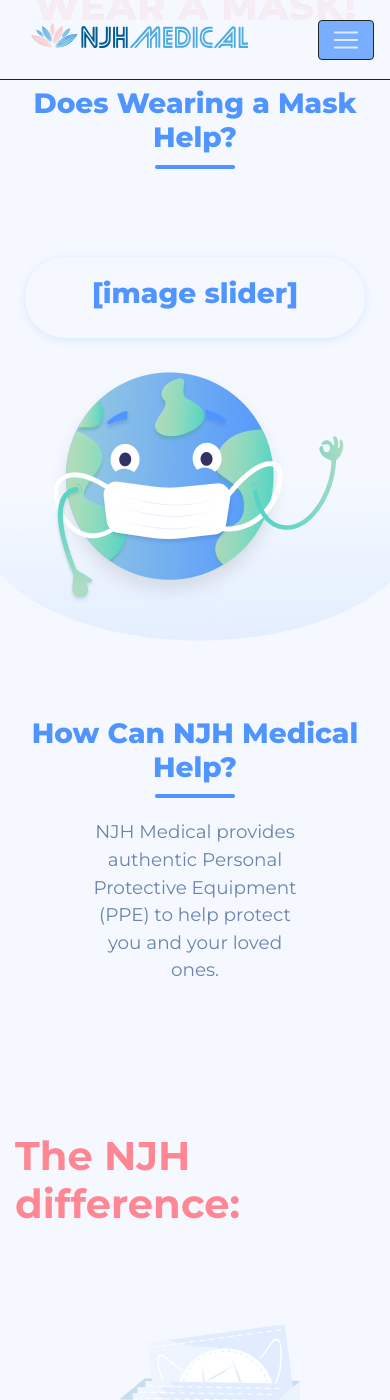
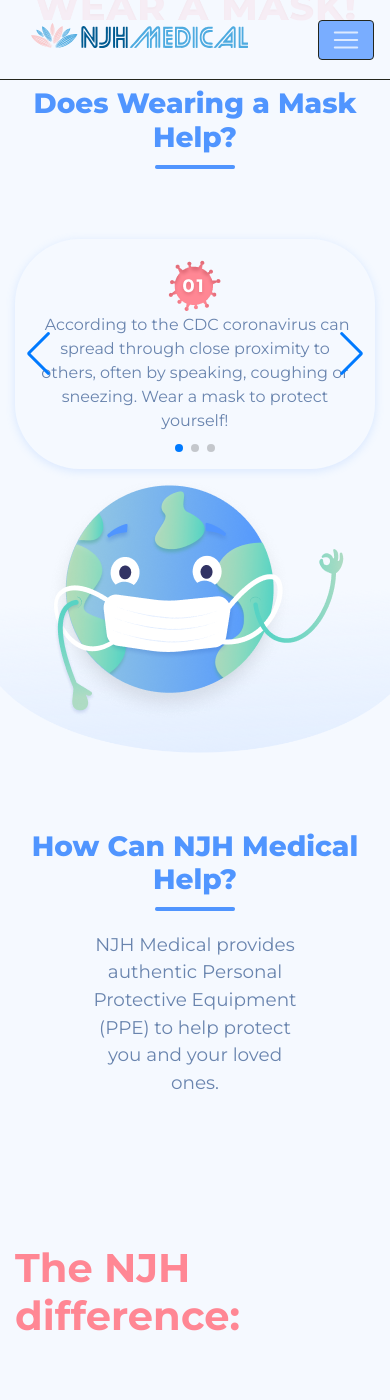
Before and after one commit to vi-vi-io/NJHmedical, a Jekyll site: the page built from index.markdown, in a window 390 px wide and 1400 px high, scrolled down 408 px. Built offline with Jekyll 4.4.1, drawn with Linux system fonts in a browser that asks for light colours; nearby versions of some CDN libraries.

Commit message:
add swipers, favicon update

```diff
--- a/_includes/cta.html
+++ b/_includes/cta.html
@@ -9,25 +9,52 @@
         </div>
         <div class="row">
             <div class="align-self-center col-12 col-sm-10 offset-sm-1 col-md-6 offset-md-0 col-lg-4">
-                <div class="d-lg-none white-box"><h3>[image slider]</h3></div>
+
+                <div class="d-lg-none">
+                    <!-- Slider main container -->
+                    <div class="swiper-container">
+                        <!-- Additional required wrapper -->
+                        <div class="swiper-wrapper">
+                            <!-- Slides -->
+                            <div class="swiper-slide white-box">
+                                <img src="./assets/images/cta_virus_1.png" alt="1.">
+                                <p> According to the CDC coronavirus can spread through close proximity to others, often by speaking, coughing or sneezing. Wear a mask to protect yourself!</p>
+                            </div>
+                            <div class="swiper-slide white-box">
+                                <img src="./assets/images/cta_virus_2.png" alt="2.">
+                                <p>Recent studies indicate a significant portion of people who have COVID-19 don’t show symptoms, and the virus can spread before they realize they are sick. Wear a mask and save others!</p>
+                            </div>
+                            <div class="swiper-slide white-box">
+                                <img src="./assets/images/cta_virus_3.png" alt="3.">
+                                <p>Wearing a mask reduces your chances of getting covid by <span class="text-clr-1 text-wt-700">65%</span>!</p>
+                            </div>
+                        </div>
+                        <!-- Paginator -->
+                        <div class="swiper-pagination"></div>
+                        <!-- Navigation buttons -->
+                        <div class="swiper-button-prev"></div>
+                        <div class="swiper-button-next"></div>
+                    </div>
+                </div>
+
                 <div class="d-none d-lg-block white-box">
-                    <img src="./assets/images/cta_virus_1.png" alt="">
+                    <img src="./assets/images/cta_virus_1.png" alt="1.">
                     <p> According to the CDC coronavirus can spread through close proximity to others, often by speaking, coughing or sneezing. Wear a mask to protect yourself!</p>
                 </div>
             </div>
             <div class="col-12 col-sm-10 offset-sm-1 col-md-6 offset-md-0 col-lg-4">
                 <img src="./assets/images/cta_globe.png" alt="A globe wearing a protective mask" class="img-cta-globe">
                 <div class="d-none d-lg-block white-box">
-                    <img src="./assets/images/cta_virus_3.png" alt="">
+                    <img src="./assets/images/cta_virus_3.png" alt="3.">
                     <p>Wearing a mask reduces your chances of getting covid by <span class="text-clr-1 text-wt-700">65%</span>!</p>
                 </div>
             </div>
             <div class="align-self-center col-12 col-sm-10 offset-sm-1 col-md-6 offset-md-0 col-lg-4">
                 <div class="d-none d-lg-block white-box">
-                    <img src="./assets/images/cta_virus_2.png" alt="">
+                    <img src="./assets/images/cta_virus_2.png" alt="2.">
                     <p>Recent studies indicate a significant portion of people who have COVID-19 don’t show symptoms, and the virus can spread before they realize they are sick. Wear a mask and save others!</p>
                 </div>
             </div>
         </div>
     </div><!-- END .container -->
-</section><!-- End HOME content -->
+</section><!-- End CTA content -->
--- a/_includes/head.html
+++ b/_includes/head.html
@@ -3,6 +3,7 @@
     <meta charset="utf-8">
     <title>{{ page.title }} &ndash; {{ site.title }}</title>
     <link href="https://fonts.googleapis.com/css2?family=Montserrat:ital,wght@0,100;0,200;0,300;0,400;0,500;0,600;0,700;0,800;0,900;1,100;1,200;1,300;1,400;1,500;1,600;1,700;1,800;1,900&display=swap" rel="stylesheet">
+    <link rel="stylesheet" href="https://unpkg.com/swiper/swiper-bundle.min.css">
     <link rel="stylesheet" href="{{ "/assets/css/main.css" | relative_url }}">
     <link rel="shortcut icon" type="image/png" href="favicon.png">
 </head>
--- a/_includes/resources.html
+++ b/_includes/resources.html
@@ -9,19 +9,45 @@
         </div>
         <div class="row row-eq-height">
             <div class="align-self-center col-12 col-sm-10 offset-sm-1 col-md-6 offset-md-0 col-lg-4">
-                {% include svg/resources_topic_left.svg %}
+                <div class="d-none d-lg-block">
+                    {% include svg/resources_topic_left.svg %}
+                </div>
                 <div class="d-lg-none">
-                    <div class="white-box">
-                        <h3>[image slider]</h3>
+                    <div class="">
+                        <!-- Slider main container -->
+                        <div class="swiper-container">
+                            <!-- Additional required wrapper -->
+                            <div class="swiper-wrapper">
+                                <!-- Slides -->
+                                <div class="swiper-slide">
+                                    {% include svg/resources_topic_left.svg %}
+                                </div>
+                                <div class="swiper-slide">
+                                    {% include svg/resources_topic_top.svg %}
+                                </div>
+                                <div class="swiper-slide">
+                                    {% include svg/resources_topic_right.svg %}
+                                </div>
+                            </div>
+                            <!-- Paginator -->
+                            <div class="swiper-pagination"></div>
+                            <!-- Navigation buttons -->
+                            <div class="swiper-button-prev"></div>
+                            <div class="swiper-button-next"></div>
+                        </div>
                     </div>
                 </div>
             </div>
             <div class="col-12 col-sm-10 offset-sm-1 col-md-6 col-lg-4 offset-md-0">
-                {% include svg/resources_topic_top.svg %}
+                <div class="d-none d-lg-block">
+                    {% include svg/resources_topic_top.svg %}
+                </div>
                 {% include svg/resources_doctor.svg %}
             </div>
             <div class="align-self-center col-12 col-sm-10 offset-sm-1 col-md-6 offset-md-0 col-lg-4">
-                {% include svg/resources_topic_right.svg %}
+                <div class="d-none d-lg-block">
+                    {% include svg/resources_topic_right.svg %}
+                </div>
             </div>
         </div>
     </div><!-- END .container -->
--- a/_layouts/default.html
+++ b/_layouts/default.html
@@ -103,6 +103,7 @@
         <script src="https://code.jquery.com/jquery-3.2.1.min.js"></script>
         <script src="https://cdnjs.cloudflare.com/ajax/libs/popper.js/1.12.9/umd/popper.min.js"></script>
         <script src="https://maxcdn.bootstrapcdn.com/bootstrap/4.0.0/js/bootstrap.min.js"></script>
+        <script src="https://unpkg.com/swiper/swiper-bundle.min.js"></script>
 
         <!-- <script type="text/javascript" src="./assets/js/jquery.mousewheel.min.js"></script> -->
 
--- a/_sass/default.scss
+++ b/_sass/default.scss
@@ -203,7 +203,10 @@
     background: $color-white;
     opacity: 1;
 }
-
+//Swiper (https://swiperjs.com)
+.swiper-container {
+    .swiper-slide.white-box {margin: 0;}
+}
 @media only screen and (min-width: 576px) {
     .white-box {padding: 25px;}
     .modal {
--- a/_sass/includes/_resources.scss
+++ b/_sass/includes/_resources.scss
@@ -7,18 +7,18 @@
             .ellipse_s, .ellipse_m { transform: scale(1.1); }
         }
     }
-    svg#resources_topic_left { transform-origin: top left; display: none;}
-    svg#resources_topic_right { transform-origin: top right; display: none;}
-    svg#resources_topic_top { transform-origin: top; display: none;}
+    svg#resources_topic_left { transform-origin: top left;}
+    svg#resources_topic_right { transform-origin: top right;}
+    svg#resources_topic_top { transform-origin: top;}
 }
 
 @media only screen and (min-width: 576px) {}
 @media only screen and (min-width: 768px) {}
 @media only screen and (min-width: 992px) {
     section#resources {
-        svg#resources_topic_left {display: block;}
-        svg#resources_topic_right {display: block;}
-        svg#resources_topic_top {display: block;}
+        svg#resources_topic_left {}
+        svg#resources_topic_right {}
+        svg#resources_topic_top {}
     }
 }
 @media only screen and (min-width: 1200px) {}
--- a/assets/js/main.js
+++ b/assets/js/main.js
@@ -79,4 +79,17 @@
         basket = ["Item", "Quantity"];
         document.getElementById("order_basket_table").innerHTML = "";
     });//CLOSE ==> clear button
+//
+    var mySwiper = new Swiper('.swiper-container', {
+        loop: true,
+        effect: 'flip',
+        grabCursor: true,
+        pagination: {
+            el: '.swiper-pagination',
+        },
+        navigation: {
+            nextEl: '.swiper-button-next',
+            prevEl: '.swiper-button-prev',
+        },
+    })
 });//CLOSE ==> document.ready
```
Also changed, not shown: _includes/svg/resources_topic_left.svg, _includes/svg/resources_topic_right.svg, _includes/svg/resources_topic_top.svg, favicon.png.
